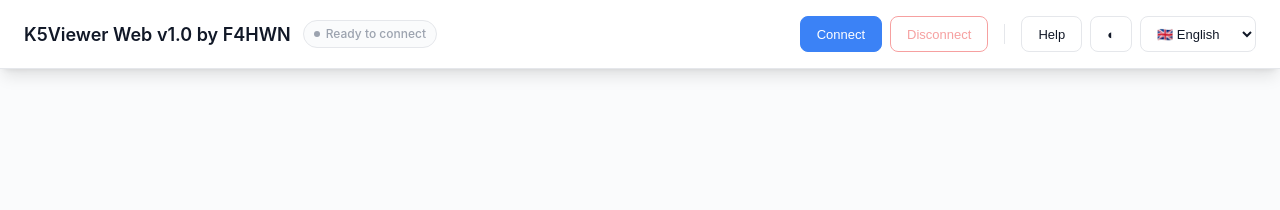
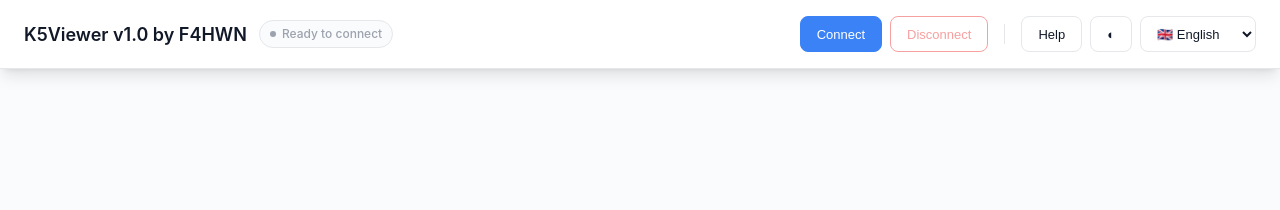
Before and after one commit to armel/armel.github.io, a Jekyll site: the page k5viewer/k5viewer.html, which Jekyll copies as it is, in a window 1280 px wide. Shown: the top 210 px of the page. Built offline with Jekyll 4.4.1, drawn with Linux system fonts in a browser that asks for light colours.

Commit message:
Change title

```diff
--- a/k5viewer/k5viewer.html
+++ b/k5viewer/k5viewer.html
@@ -12,7 +12,7 @@
         <!-- Header -->
         <header class="header">
             <div class="brand">
-                <h1>K5Viewer Web v1.0 by F4HWN</h1>
+                <h1>K5Viewer v1.0 by F4HWN</h1>
                 <div class="status-pill" id="status">
                     <div class="status-dot"></div>
                     <span data-i18n="ready_to_connect">Ready to connect</span>
```
